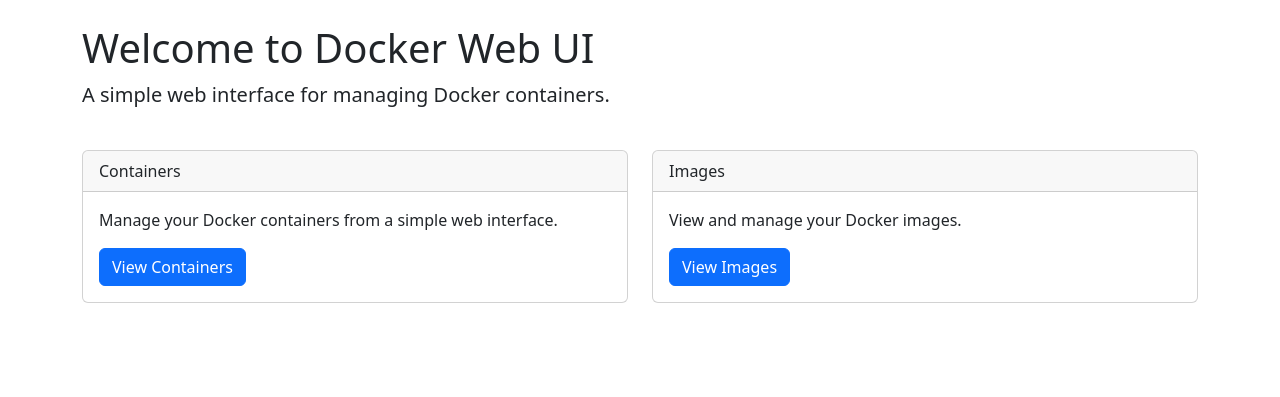
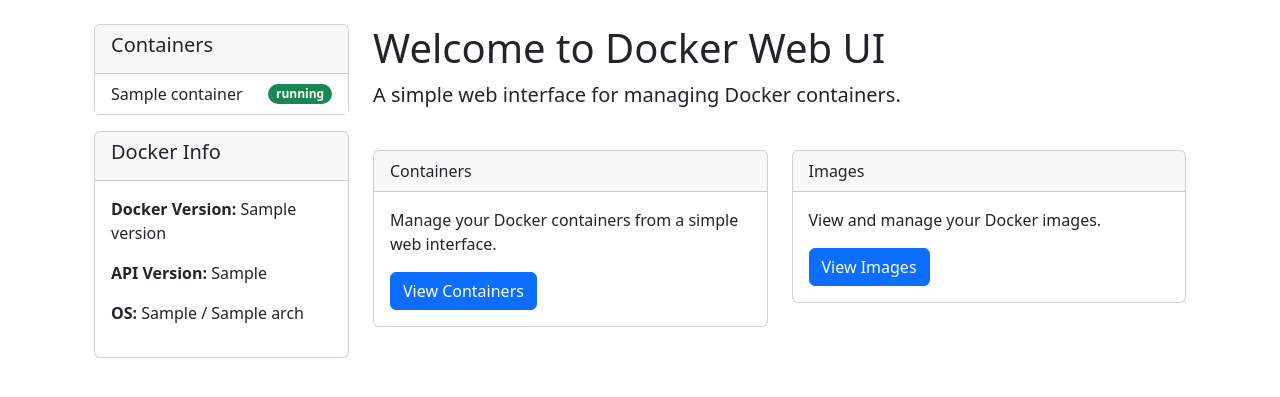
Before and after one commit to TheLovinator1/dwui, a Django app: template dwui/templates/index.html in a window 1280 px wide. Shown: the part 56-453 px from the top of the page. Run offline with Django 5.2, Linux system fonts and the light colour scheme; a user stored in the database is signed in; tables that the repository leaves empty hold one stand-in row (values such as "Sample post"); the template is opened without the code that fills it: most values are stand-ins (such as "Sample title", 1, 10 or a date in 2020); parts of the project's set-up code (start-up, migrations or seed data) failed here and were passed over.

Commit message:
Add support for connecting to Docker daemon

```diff
--- a/dwui/templates/index.html
+++ b/dwui/templates/index.html
@@ -3,6 +3,48 @@
 {% block title %}Docker Web UI - Home{% endblock title %}
 
 {% block content %}
+<div class="container-fluid">
+    <div class="row">
+        <!-- Left sidebar with containers list -->
+        <div class="col-md-3">
+            <div class="card">
+                <div class="card-header">
+                    <h5>Containers</h5>
+                </div>
+                <div class="card-body p-0">
+                    <ul class="list-group list-group-flush">
+                        {% if containers %}
+                        {% for container in containers %}
+                        <li class="list-group-item d-flex justify-content-between align-items-center">
+                            {{ container.name }}
+                            <span
+                                class="badge {% if container.status == 'running' %}bg-success{% else %}bg-secondary{% endif %} rounded-pill">
+                                {{ container.status }}
+                            </span>
+                        </li>
+                        {% endfor %}
+                        {% else %}
+                        <li class="list-group-item">No containers found</li>
+                        {% endif %}
+                    </ul>
+                </div>
+            </div>
+
+            <!-- Docker Info Card -->
+            <div class="card mt-3">
+                <div class="card-header">
+                    <h5>Docker Info</h5>
+                </div>
+                <div class="card-body">
+                    <p><strong>Docker Version:</strong> {{ version.Version }}</p>
+                    <p><strong>API Version:</strong> {{ version.ApiVersion }}</p>
+                    <p><strong>OS:</strong> {{ version.Os }} / {{ version.Arch }}</p>
+                </div>
+            </div>
+        </div>
+
+        <!-- Main content -->
+        <div class="col-md-9">
             <div class="row">
                 <div class="col-12">
                     <h1>Welcome to Docker Web UI</h1>
@@ -34,4 +76,7 @@
                     </div>
                 </div>
             </div>
+        </div>
+    </div>
+</div>
 {% endblock content %}
--- a/pyproject.toml
+++ b/pyproject.toml
@@ -9,6 +9,7 @@
 dependencies = [
     "django>=5.1.7",
     "docker>=7.1.0",
+    "paramiko>=3.5.1",
     "platformdirs>=4.3.6",
     "python-dotenv>=1.0.1",
 ]
@@ -25,7 +26,6 @@
 lint.pydocstyle.convention = "google"
 lint.isort.required-imports = ["from __future__ import annotations"]
 lint.pycodestyle.ignore-overlong-task-comments = true
-line-length = 140
 
 lint.ignore = [
     "CPY001", # Checks for the absence of copyright notices within Python files.
@@ -52,6 +52,7 @@
     "Q003",   # Checks for strings that include escaped quotes, and suggests changing the quote style to avoid the need to escape them.
     "W191",   # Checks for indentation that uses tabs.
 ]
+line-length = 140
 
 [tool.ruff.lint.per-file-ignores]
 "**/tests/*.py" = [
```
Also changed, not shown: dwui/docker_helper.py (+11 -1 lines), dwui/views.py (+12 -1 lines), 1 other file. Lines whose indentation alone changed are shown as unchanged.
